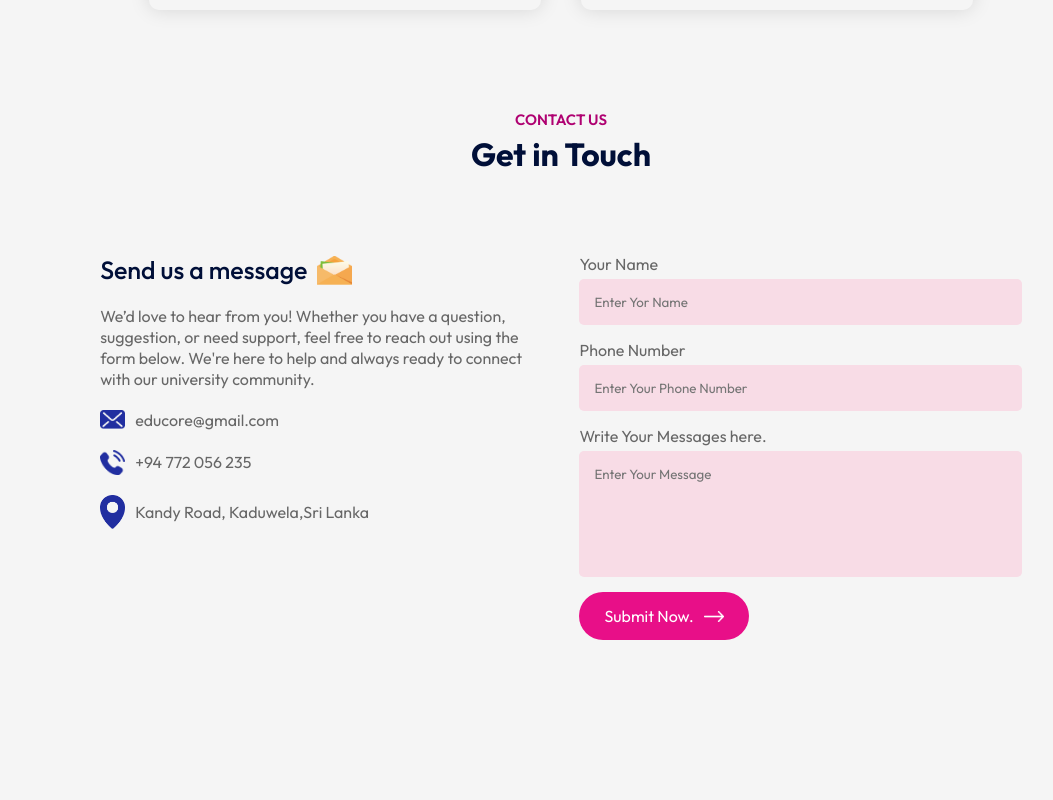
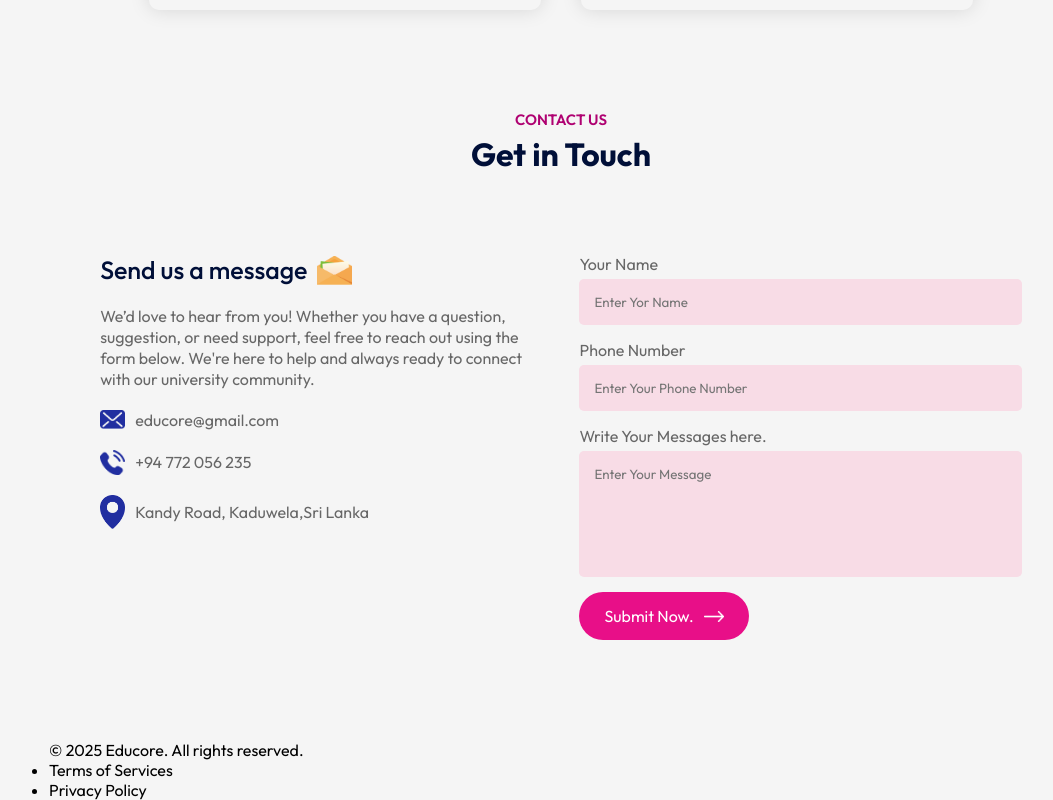
Before and after one commit to sewminiJayawardhana/EduCore, a React (Vite) app: page / in a window 1280 px wide. Shown: the part 2890-3690 px from the top of the page, without its empty margins (79-1132 px from the left). Before the commit the page ends 3630 px from the top, so only its background shows below. Built offline with nearby package versions, Linux system fonts and the light colour scheme.

Commit message:
Added Footer component to App.jsx

```diff
--- a/src/App.jsx
+++ b/src/App.jsx
@@ -7,6 +7,7 @@ import About from './Components/About/About'
 import Campus from './Components/Campus/Campus'
 import Testimonials from './Components/Testimonials/Testimonials'
 import Contact from './Components/Contact/Contact'
+import Footer from './Components/Footer/Footer'
 
 const App = () => {
   return (
@@ -23,6 +24,7 @@ const App = () => {
         <Testimonials/>
         <Title subTitle ='Contact Us' title ='Get in Touch'/>
         <Contact/>
+        <Footer/>
       </div>
 
     </div>
--- /dev/null
+++ b/src/Components/Footer/Footer.jsx
@@ -0,0 +1,16 @@
+import React from 'react'
+import './Footer.css'
+
+const Footer = () => {
+  return (
+    <div className='footer'>
+        <p>&copy; 2025 Educore. All rights reserved.</p>
+            <ul>
+                <li>Terms of Services</li>
+                <li>Privacy Policy</li>
+            </ul>
+    </div>
+  )
+}
+
+export default Footer
```
Also changed, not shown: src/Components/Footer/Footer.css (added).
